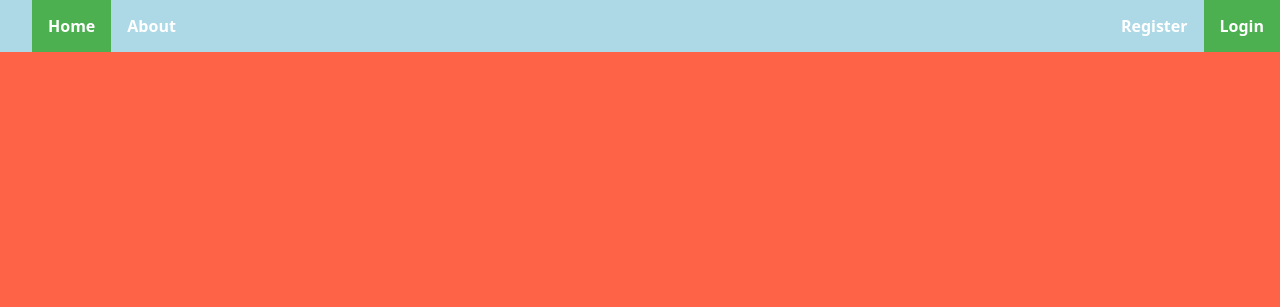
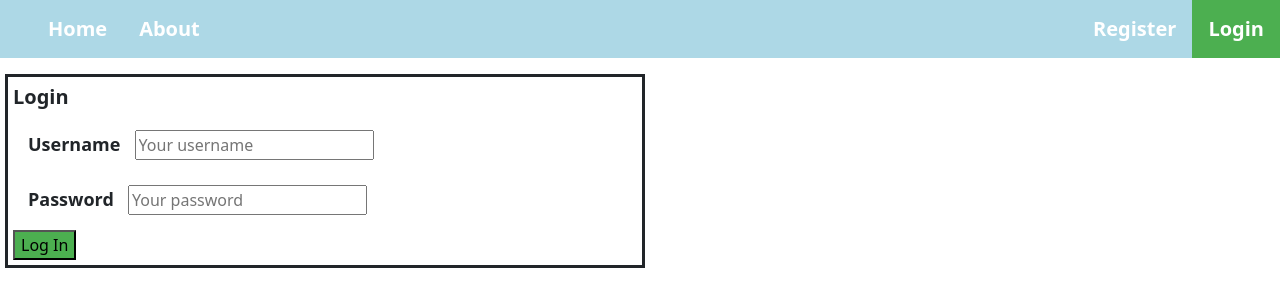
Before and after one commit to ArandaPaige/fitness_web_app, a Flask app: page /login/ in a window 1280 px wide. Shown: the top 307 px of the page. Run offline with Flask 2, Linux system fonts and the light colour scheme.

Commit message:
HTML/CSS for login/registration updated.

```diff
--- a/fitness_web_app/static/style.css
+++ b/fitness_web_app/static/style.css
@@ -1,7 +1,3 @@
-body {
-    background-color: tomato;
-}
-
 p {
     color: white;
 }
@@ -23,6 +19,7 @@ p {
 .navbar li {
   float: left;
   font-weight: bold;
+  font-size: 20px;
 }
 
 .navbar li a {
@@ -40,3 +37,29 @@ p {
 .active {
     background-color: #4CAF50;
 }
+
+.auth {
+    width: 50%;
+    margin: 5px;
+    padding: 5px;
+    border: solid;
+}
+
+.auth_group {
+    margin: 5px;
+    padding: 5px
+}
+
+.auth_label {
+    font-weight: bold;
+    font-size: 18px;
+    margin: 5px
+}
+
+.input_field {
+    margin: 5px;
+}
+
+.submit {
+    background-color: #4CAF50;
+}
--- a/fitness_web_app/templates/login.html
+++ b/fitness_web_app/templates/login.html
@@ -1,13 +1,29 @@
 {% extends 'base.html' %}
 {% block title %} Home {% endblock %}
 {% block navlinks %}
-    <li><a class='active' href="{{ url_for('home') }}">Home</a></li>
+    <li><a href="{{ url_for('home') }}">Home</a></li>
     <li><a href="{{ url_for('about') }}">About</a></li>
     <li style="float:right"><a class='active' href="{{ url_for('login') }}">Login</a></li>
     <li style="float:right"><a href="{{ url_for('register') }}">Register</a></li>
 {% endblock %}
 {% block content %}
     <div class="auth">
-
+        <form method="POST" action="">
+            {{ form.hidden_tag() }}
+            <fieldset class="register">
+                <legend style="font-weight:bold;font-size:20px">Login</legend>
+                <div class="auth_group">
+                    {{form.username.label(class="auth_label")}}
+                    {{form.username(class="input_field", placeholder="Your username")}}
+                </div>
+                <div class="auth_group">
+                    {{form.password.label(class="auth_label")}}
+                    {{form.password(class="input_field", placeholder="Your password")}}
+                </div>
+            </fieldset>
+            <div>
+                {{form.submit(class="submit")}}
+            </div>
+        </form>
     </div>
 {% endblock %}
```
Also changed, not shown: fitness_web_app/templates/register.html (+25 -1 lines).
